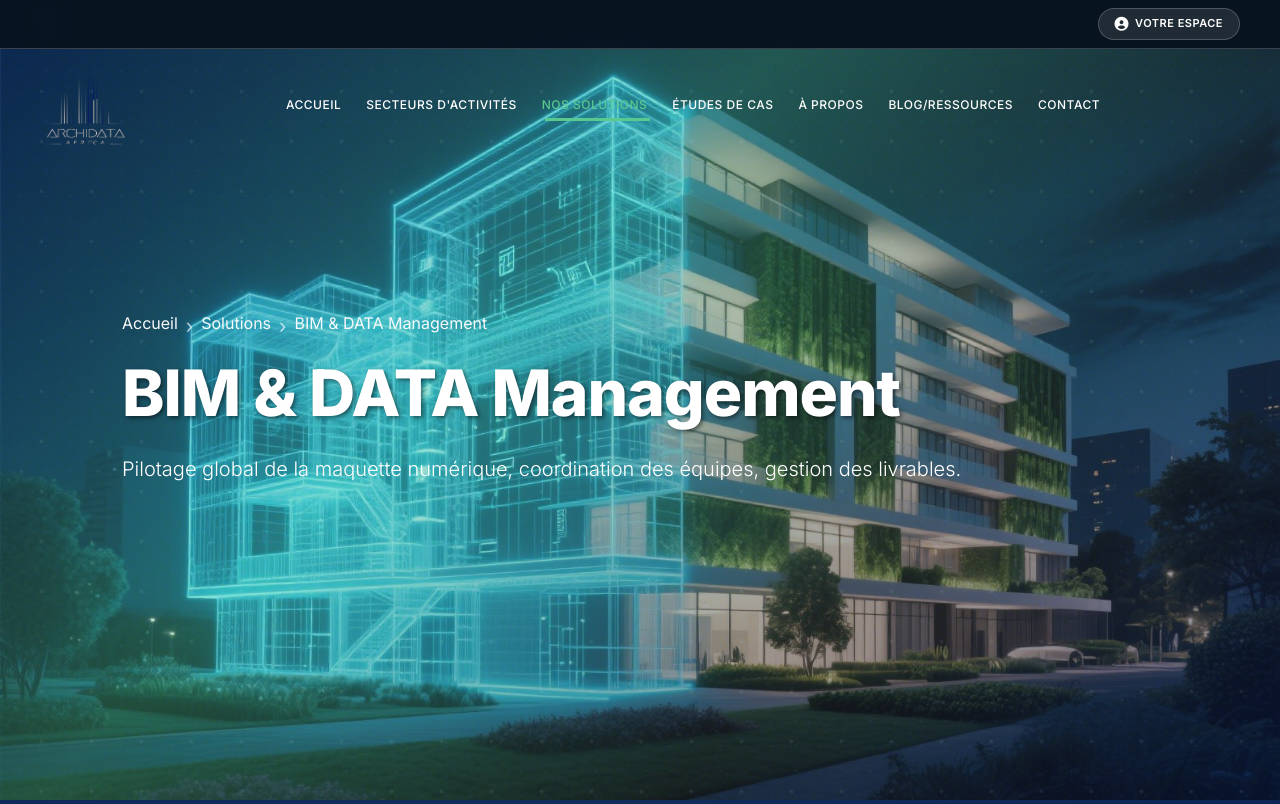
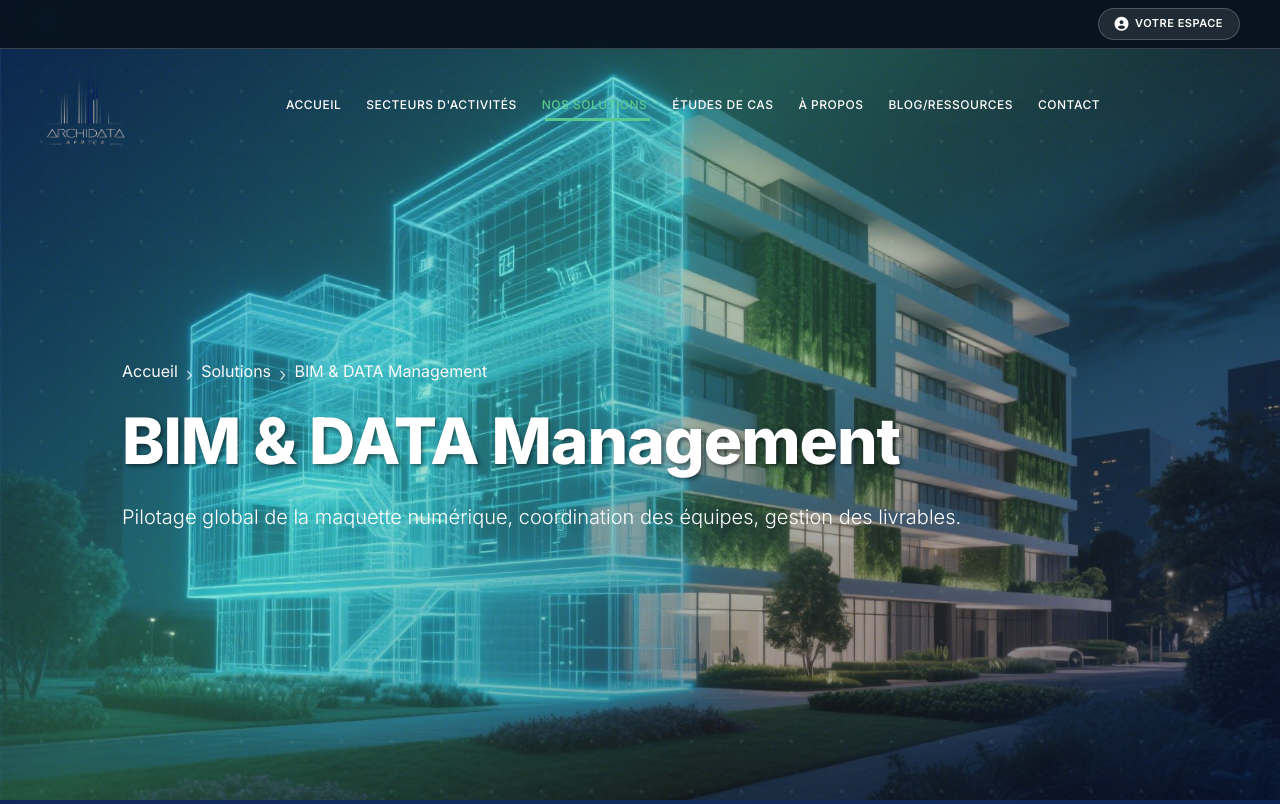
Before and after one commit to Webcinq/archidata-group, a Laravel app: page /solutions/bim-data-management in a window 1280 px wide. Shown: the top 804 px of the page. Run offline with Laravel 12, Linux system fonts and the light colour scheme; parts of the project's set-up code (start-up, migrations or seed data) failed here and were passed over; some libraries are stand-ins or nearby versions.

Commit message:
add margin

```diff
--- a/resources/views/solutions/layout.blade.php
+++ b/resources/views/solutions/layout.blade.php
@@ -588,7 +588,7 @@
 
 <!-- Hero Section -->
 <div class="solution-hero" style="background-image: url('@yield('hero_image', '/img/default-solution-bg.jpg')');">
-    <div class="container" style="    margin-top: 20px;">
+    <div class="container"   style="margin-top: 116px;">
         <div class="hero-content">
             <nav aria-label="breadcrumb">
                 <ol class="breadcrumb breadcrumb-custom">
```
